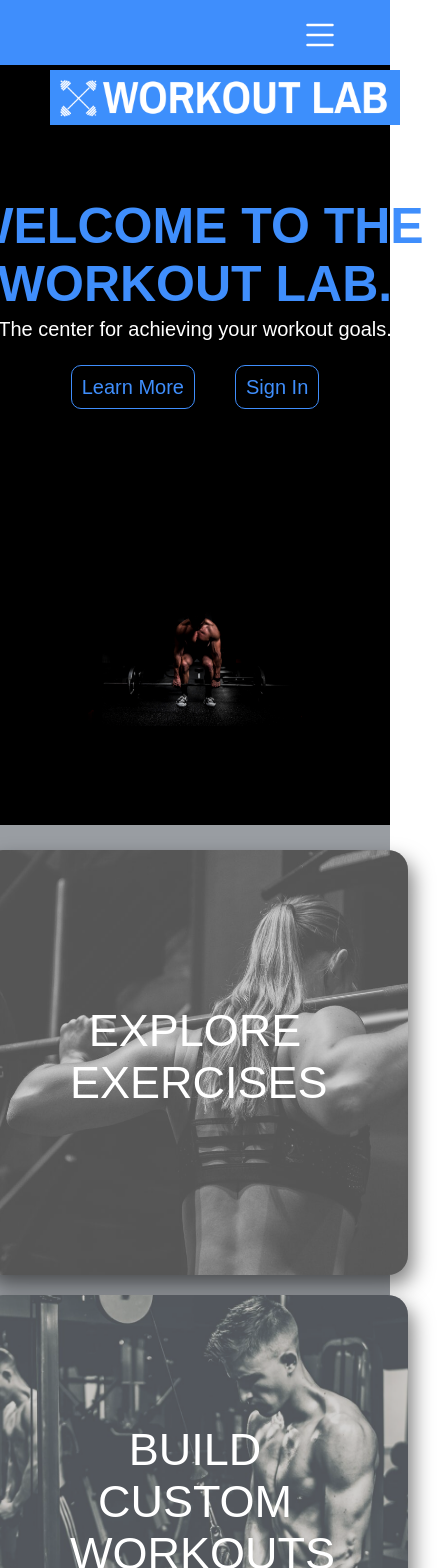
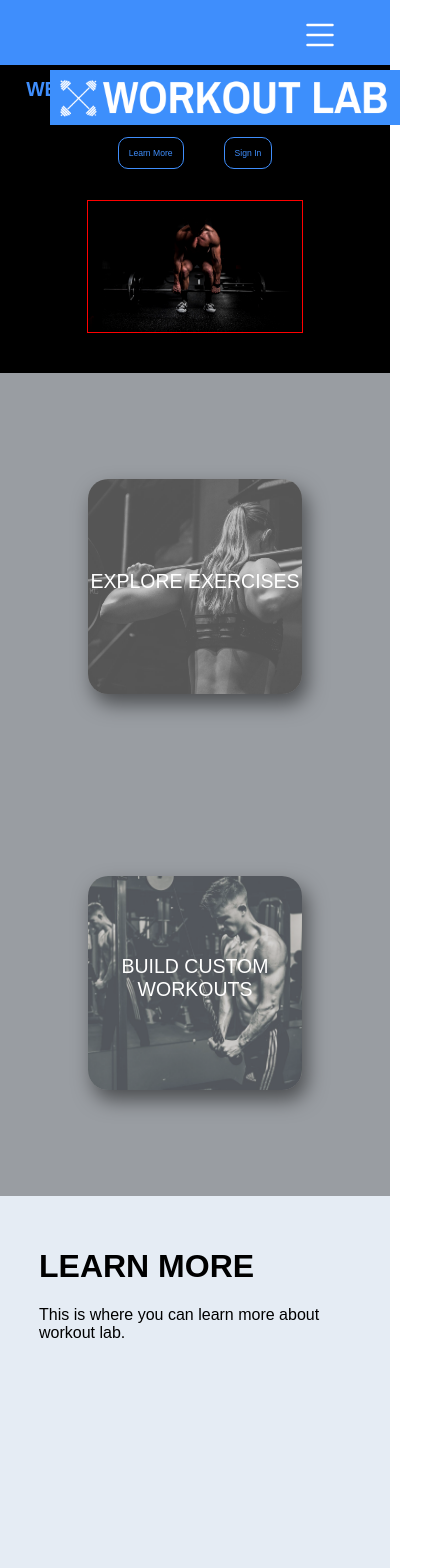
Before and after one commit to sadena27/workout-lab, a React (Create React App) app: page / in a window 390 px wide. Shown: the top 1568 px of the page, 445 px wide, since content can reach past the window. Built offline with nearby package versions, Linux system fonts and the light colour scheme.

Commit message:
Improved mobile responsiveness of homepage

```diff
--- a/src/Homepage.css
+++ b/src/Homepage.css
@@ -5,7 +5,7 @@
 .intro {
     color: white;
     background-color: black;
-    height: 90vh;
+    height: 100%;
     display: flex;
     flex-flow: wrap;
     align-items: center;
@@ -20,13 +20,14 @@
     max-width: 55%;
     width: auto;
     height: auto;
-    display: block;
-    float: right;
+    border: 1px solid red;
+    margin: 40px;
 }
 
 .intro h1 {
     color: #3f8efc;
-    width: 500px;
+    max-width: 900px;
+    width: auto;
     font-size: 50px;
     margin-bottom: 5px;
 }
@@ -34,7 +35,7 @@
 .intro p {
     margin-top: 5px;
     padding-bottom: 15px;
-    font-size: 20px;
+    font-size: 25px;
 }
 
 .intro__button {
@@ -62,20 +63,22 @@
     padding: 15px 0px;
 }
 
-.exploreBox_card {
-    width: 425px;
-    height: 425px;
+.exploreBox__card {
+    max-width: 425px;
+    max-height: 425px;
+    width: 55vw;
+    height: 55vw;
     background-color: #aaaaaa;
-    font-size: 45px;
+    font-size: 40px;
     border-radius: 20px;
-    margin: 10px 60px;    display: flex;
+    margin: 10px 60px;
+    display: flex;
     justify-content: center;
     align-items: center;
     box-shadow: 5px 10px 20px rgba(0, 0, 0, 0.5);
 }
 
-.exploreBox_card_exercise {
-    height: 100%;
+.exploreBox__card__exercise {
     display: flex;
     justify-content: center;
     align-items: center;
@@ -83,12 +86,13 @@
     background-size: 140% 100%;
     height: inherit;
     width: inherit;
+    max-width: inherit;
+    max-height: inherit;
     background-position: center;
     border-radius: inherit;
 }
 
-.exploreBox_card_workout {
-    height: 100%;
+.exploreBox__card__workout {
     display: flex;
     justify-content: center;
     align-items: center;
@@ -96,6 +100,8 @@
     background-size: 130% 100%;
     height: inherit;
     width: inherit;
+    max-width: inherit;
+    max-height: inherit;
     background-position: center;
     border-radius: inherit;
 }
@@ -111,5 +117,23 @@
 #learnMore {
     background-color: #E5ECF4;
     height: 85vh;
-    padding: 30px 103px;
+    padding: 30px 10vw;
 }
+
+@media screen and (max-width: 974px) {
+    .intro h1 {
+        font-size: 5vw;
+    }
+
+    .intro p {
+        font-size: 2.6vw;
+    }
+
+    .intro__button {
+        font-size: 2.2vw;
+    }
+
+    .exploreBox__card{
+        font-size: 5vw;
+    }
+}
--- a/src/Homepage.js
+++ b/src/Homepage.js
@@ -15,13 +15,13 @@ function Homepage() {
                 <img src="homepage_background.jpg" alt="man deadlifting"></img>
             </div>
             <div className="exploreBox">
-                <div className="exploreBox_card">
-                    <div className="exploreBox_card_exercise">
+                <div className="exploreBox__card">
+                    <div className="exploreBox__card__exercise">
                         <Link to="/exercises" className="exploreCardText">EXPLORE EXERCISES</Link>
                     </div>
                 </div>
-                <div className="exploreBox_card">
-                    <div className="exploreBox_card_workout">
+                <div className="exploreBox__card">
+                    <div className="exploreBox__card__workout">
                         <Link to="/workout-creator" className="exploreCardText">BUILD CUSTOM WORKOUTS</Link>
                     </div>
                 </div>
```
